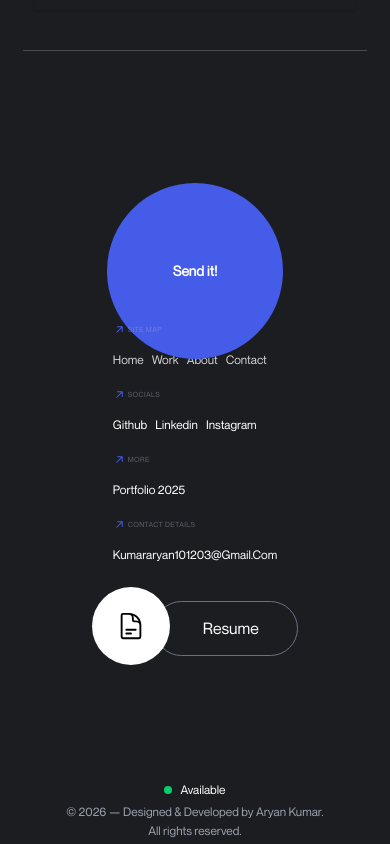
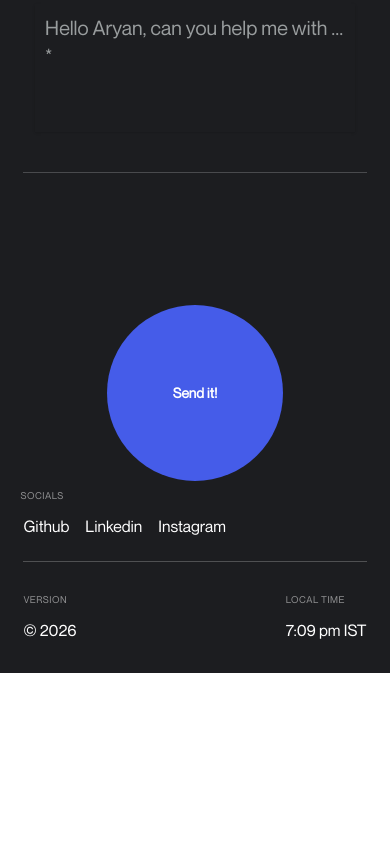
Before and after one commit to Aryan-Kumar47/portfolio2026, a Next.js app: page /contact in a window 390 px wide. Shown: the part 995-1839 px from the top of the page. After the commit the page ends 1668 px from the top, so only its background shows below. Built offline with nearby package versions, Linux system fonts and the light colour scheme.

Commit message:
macbook changes

```diff
--- a/src/app/about/page.tsx
+++ b/src/app/about/page.tsx
@@ -108,7 +108,6 @@ const About: FC<pageProps> = ({}) => {
         {/* <Test /> */}
         {/* <WhatIMake source="About" /> */}
         {/* <div className="h-[50vh] bg-white"></div> */}
-        <Footer />
       </main>
       <Footer />
     </>
--- a/src/app/contact/page.tsx
+++ b/src/app/contact/page.tsx
@@ -4,7 +4,6 @@ import {
   footerSocialLinks,
   navLinks,
   portfolio2025,
-  resume,
 } from "@/src/components/Menu/data";
 import TransitionLink from "@/src/components/TransitionLink";
 import Magnetic from "@/src/components/UI/Magnetic";
@@ -15,15 +14,35 @@ import gsap from "gsap";
 import { ScrollTrigger } from "gsap/all";
 import { usePathname } from "next/navigation";
 import React, { FC, useEffect, useState } from "react";
-import { HiMiniArrowUpRight, HiOutlineDocumentText } from "react-icons/hi2";
 import { PiSpinnerGapBold } from "react-icons/pi";
 
 interface pageProps {}
 
 const page: FC<pageProps> = ({}) => {
   const pathname = usePathname();
+  const [status, setStatus] = useState("Send it!");
+  const [isLoading, setIsLoading] = useState<boolean>();
+  const [time, setTime] = useState("");
   const currentYear = new Date().getFullYear();
   const { enter, leave } = useCursorContext();
+
+  useEffect(() => {
+    const updateTime = () => {
+      const formatted = new Date().toLocaleTimeString("en-IN", {
+        timeZone: "Asia/Kolkata",
+        hour: "numeric", // 👈 no leading zero (9 instead of 09)
+        minute: "2-digit",
+        hour12: true,
+      });
+
+      setTime(`${formatted} IST`);
+    };
+
+    updateTime();
+    const interval = setInterval(updateTime, 1000);
+
+    return () => clearInterval(interval);
+  }, []);
 
   useEffect(() => {
     gsap.registerPlugin(ScrollTrigger);
@@ -50,8 +69,7 @@ const page: FC<pageProps> = ({}) => {
     email: "",
     message: "",
   });
-  const [status, setStatus] = useState("Send it!");
-  const [isLoading, setIsLoading] = useState<boolean>();
+
   const handleChange = (
     e: React.ChangeEvent<HTMLInputElement | HTMLTextAreaElement>,
   ) => {
@@ -104,6 +122,21 @@ const page: FC<pageProps> = ({}) => {
               Let'<span className={`${geraldine.className}`}>s</span> start a
               project together
             </h1>
+            <div className="block lg:hidden">
+              <div className="pt-[calc(clamp(3.25em,7vw,8em)*.875*1.175)] h-[calc(var(--section-padding)*.75)] "></div>
+              <div className="">
+                <h5 className="mb-[1.5em]!">Email</h5>
+                <a
+                  target="_blank"
+                  rel="noopener noreferrer"
+                  href={`mailto:${email}`}
+                >
+                  <span className="text-white text-[calc(clamp(3.25em,7vw,8em)*.375)] leading-[1.06] tracking-[-0.02em]">
+                    {email}
+                  </span>
+                </a>
+              </div>
+            </div>
           </div>
         </div>
         <section className="flex gap-x-10 container-custom medium w-full">
@@ -186,7 +219,7 @@ const page: FC<pageProps> = ({}) => {
           <div className="hidden py-8 lg:py-16 lg:flex flex-col w-full lg:w-[27%] lg:pl-[calc(clamp(2.5em,8vw,8em)/2)]">
             {/* Contact Details */}
             <span className="text-[0.6em] uppercase tracking-[0.05em] opacity-50 mb-4">
-              Contact Details
+              Email
             </span>
 
             <ul className="flex flex-col items-start gap-y-3 pb-10">
@@ -214,7 +247,11 @@ const page: FC<pageProps> = ({}) => {
 
             <ul className="flex flex-col gap-y-2 pb-10 text-white/80">
               {navLinks.map((item, index) => (
-                <TransitionLink href={item.href} className="group w-fit">
+                <TransitionLink
+                  key={"navlinks_" + index}
+                  href={item.href}
+                  className="group w-fit"
+                >
                   <Magnetic>
                     <div>
                       <div>{item.name}</div>
@@ -232,7 +269,7 @@ const page: FC<pageProps> = ({}) => {
 
             <ul className="flex flex-col items-start gap-y-3">
               {footerSocialLinks.map((item, i) => (
-                <li key={i}>
+                <li key={"contact_footer_social" + i}>
                   <a
                     href={item.link}
                     target="_blank"
@@ -251,47 +288,42 @@ const page: FC<pageProps> = ({}) => {
             </ul>
           </div>
         </section>
-        <div className="md:flex-row flex-col flex lg:hidden flex-1 justify-between items-center py-8">
-          <div className="text-xs">
-            <div className="">
-              <div className="text-gray-400 flex items-center gap-x-0.5 flex-row mb-4">
-                <HiMiniArrowUpRight size={13} color="#455CE9" />{" "}
-                <span className="text-[0.6em] uppercase tracking-[0.05em] opacity-50">
-                  Site Map
-                </span>
-              </div>
-              <ul className="flex flex-row gap-x-2 pb-5 text-white/80">
-                {navLinks.map((item, index) => (
-                  <TransitionLink href={item.href} className="group w-fit">
-                    <Magnetic>
-                      <div>
-                        <div>{item.name}</div>
-                        <span className="absolute left-1/2 -bottom-1 h-px w-full bg-white origin-center scale-x-0 group-hover:scale-x-100 transition-transform duration-300 -translate-x-1/2"></span>
-                      </div>
-                    </Magnetic>
-                  </TransitionLink>
-                ))}
-              </ul>
+        <div className="flex lg:hidden w-full flex-wrap relative flex-col-reverse md:flex-row justify-between  pt-[calc(var(--section-padding)/1.3)] sm:pr-[calc(var(--gap-padding)/1.33)] pb-[calc(var(--gap-padding)/1.75)] sm:pl-[calc(var(--gap-padding)/1.33)]">
+          <div className="flex justify-between md:w-auto w-full relative md:px-0 px-(--container-padding) md:pb-0 pb-[calc(var(--gap-padding)*0.75)]">
+            <div className="pr-(--gap-padding)">
+              <h5 className="mb-[1.5em]!">Version</h5>
+              <p className="h-[2.5em flex justify-center items-center">
+                © {currentYear}
+              </p>
             </div>
             <div className="">
-              <div className="text-gray-400 flex items-center gap-x-0.5 flex-row mb-4">
-                <HiMiniArrowUpRight size={13} color="#455CE9" />{" "}
-                <span className="text-[0.6em] uppercase tracking-[0.05em] opacity-50">
+              <h5 className="mb-[1.5em]!">Local time</h5>
+              <p className="h-[2.5em flex justify-center items-center">
+                {time}
+              </p>
+            </div>
+          </div>
+          <div className="px-[calc(var(--container-padding)-var(--gap-padding)*0.333)] pb-[calc(var(--section-padding)/3)] md:px-0 md:pb-0">
+            <h5 className="md:pl-[calc(var(--gap-padding)*0.5)] pl-[calc(var(--gap-padding)/3)] mb-[1.5em]!">
               Socials
-                </span>
-              </div>
-              <ul className="flex flex-row items-start gap-x-2 pb-5">
+            </h5>
+            <ul className={``}>
               {footerSocialLinks.map((item, i) => (
-                  <li key={i}>
+                <li
+                  key={"contact_footer_social_mobile" + i}
+                  className="inline-flex"
+                >
                   <a
                     href={item.link}
                     target="_blank"
                     rel="noopener noreferrer"
-                      className="group relative inline-block text-white"
+                    className={`group relative inline-block text-white px-[calc(var(--gap-padding)/3)]`}
                   >
                     <Magnetic>
                       <div>
-                          <div>{item.name}</div>
+                        <div className="h-[2.5em flex justify-center items-center">
+                          {item.name}
+                        </div>
                         <span className="absolute left-1/2 -bottom-1 h-px w-full bg-white origin-center scale-x-0 group-hover:scale-x-100 transition-transform duration-300 -translate-x-1/2"></span>
                       </div>
                     </Magnetic>
@@ -299,88 +331,19 @@ const page: FC<pageProps> = ({}) => {
                 </li>
               ))}
             </ul>
+            <div className="md:hidden block h-px bg-(--color-border-light) mt-(--gap-padding) w-[calc(100%-var(--gap-padding)*0.666)] ml-[calc(var(--gap-padding)*0.333)]"></div>
+          </div>
+        </div>
+        <div className="hidden lg:flex w-full justify-between pt-[calc(var(--section-padding)/1.3)] sm:pr-[calc(var(--gap-padding)/1.33)] pb-[calc(var(--gap-padding)/1.75)] sm:pl-[calc(var(--gap-padding)/1.33)]">
+          <div className="pr-(--gap-padding)">
+            <h5 className="mb-[1.5em]!">Version</h5>
+            <p className="h-[2.5em flex justify-center items-center">
+              © {currentYear}
+            </p>
           </div>
           <div className="">
-              <div className="text-gray-400 flex items-center gap-x-0.5 flex-row mb-4">
-                <HiMiniArrowUpRight size={13} color="#455CE9" />{" "}
-                <span className="text-[0.6em] uppercase tracking-[0.05em] opacity-50">
-                  More
-                </span>
-              </div>
-              <div className="flex flex-row gap-x-2 items-start pb-5">
-                <a
-                  href={portfolio2025}
-                  target="_blank"
-                  rel="noopener noreferrer"
-                  className="flex flex-row justify-center items-center gap-x-2"
-                >
-                  <Magnetic>
-                    <div>Portfolio 2025</div>
-                    <span className="absolute left-1/2 -bottom-1 h-px w-full bg-white origin-center scale-x-0 group-hover:scale-x-100 transition-transform duration-300 -translate-x-1/2"></span>
-                  </Magnetic>{" "}
-                </a>
-              </div>
-            </div>
-            <div className="">
-              <div className="text-gray-400 flex items-center gap-x-0.5 flex-row mb-4">
-                <HiMiniArrowUpRight size={13} color="#455CE9" />{" "}
-                <span className="text-[0.6em] uppercase tracking-[0.05em] opacity-50">
-                  Contact Details
-                </span>
-              </div>
-              <ul className="flex flex-col items-start gap-x-2 pb-5">
-                <li>
-                  <a
-                    target="_blank"
-                    rel="noopener noreferrer"
-                    href={`mailto:${email}`}
-                    className="capitalize link--metis link flex flex-row justify-center items-center gap-x-2 relative group"
-                  >
-                    <Magnetic>
-                      <div>
-                        <div>{email}</div>
-                        <span className="absolute left-1/2 -bottom-1 h-px w-full bg-white origin-center scale-x-0 group-hover:scale-x-100 transition-transform duration-300 -translate-x-1/2"></span>
-                      </div>
-                    </Magnetic>{" "}
-                  </a>
-                </li>
-              </ul>
-            </div>
-          </div>
-          <div className="cursor-pointer">
-            <a
-              onMouseEnter={() => enter("View My Resume")}
-              onMouseLeave={leave}
-              target="_blank"
-              href={resume}
-              className="flex flex-row justify-center items-center group a cursor-pointer mt-1"
-            >
-              <div className="w-fit z-1">
-                <Magnetic hoverEffect={false}>
-                  <div className="p-6 transition-transform duration-300 ease-(--ease) bg-white -mr-4 rounded-full">
-                    <HiOutlineDocumentText
-                      className=" text-black group-hover:scale-125 transition-transform duration-300 ease-(--ease)"
-                      size={30}
-                    />
-                  </div>
-                </Magnetic>
-              </div>
-              <div className="py-4 text-nowrap pr-8 pl-12 text-center border border-gray-500 rounded-full">
-                <p>Resume&nbsp;&nbsp;</p>
-              </div>
-            </a>
-          </div>
-        </div>
-        <div className="mt-20 lg:mt-40">
-          <div className="flex flex-row justify-center items-center gap-x-2 mb-1">
-            <span className="w-2 h-2 rounded-full bg-green-400 animate-pulse"></span>
-            <p className="text-xs">Available</p>
-          </div>
-          <div className="flex flex-row justify-center items-center mb-1">
-            <p className="text-gray-400 text-xs text-center leading-[1.6]">
-              &copy; {currentYear} — Designed & Developed by Aryan Kumar. <br />
-              All rights reserved.
-            </p>
+            <h5 className="mb-[1.5em]!">Local time</h5>
+            <p className="h-[2.5em flex justify-center items-center">{time}</p>
           </div>
         </div>
       </div>
--- a/src/components/AboutSection.tsx
+++ b/src/components/AboutSection.tsx
@@ -1,14 +1,11 @@
-import React, { useEffect, useRef, useState } from "react";
+import { useEffect, useRef, useState } from "react";
 import { geraldine } from "../utlis/fonts";
 import { useScrollRotate } from "../hooks/useScrollRotate";
 import { useScrollParallaxY } from "../hooks/useScrollParallaxY";
 import RounderButton from "./UI/RoundedButton";
 import Text from "./UI/Text";
 import ArrowIcon from "./UI/ArrowIcon";
-import Image from "next/image";
-import ParallaxImage from "./UI/ParallaxImage";
 import { linkedin } from "./Menu/data";
-import { IoIosArrowRoundForward } from "react-icons/io";
 
 interface AboutSectionI {
   source?: "Home" | "About";
--- a/src/components/Footer.tsx
+++ b/src/components/Footer.tsx
@@ -1,25 +1,13 @@
 "use client";
-import { FC, useRef } from "react";
+import { FC, useEffect, useRef, useState } from "react";
 import { usePathname } from "next/navigation";
 import gsap from "gsap";
-import { ScrollTrigger } from "gsap/all";
 import { useGSAP } from "@gsap/react";
-import { CiMail } from "react-icons/ci";
-import { HiArrowLongUp, HiOutlineDocumentText } from "react-icons/hi2";
-import { HiMiniArrowUpRight } from "react-icons/hi2";
 import { geraldine } from "../utlis/fonts";
-import {
-  email,
-  footerSocialLinks,
-  navLinks,
-  portfolio2025,
-  resume,
-} from "./Menu/data";
+import { email, footerSocialLinks, navLinks, portfolio2025 } from "./Menu/data";
 import Magnetic from "./UI/Magnetic";
 import TransitionLink from "./TransitionLink";
-import { useCursorContext } from "../context/CursorContext";
 import RoundedButton from "./UI/RoundedButton";
-import { useScrollParallaxY } from "../hooks/useScrollParallaxY";
 import ParallaxSlider from "./UI/ParallaxSlider";
 interface FooterProps {}
 
@@ -27,7 +15,25 @@ const Footer: FC<FooterProps> = ({}) => {
   const pathname = usePathname();
   const wrapRef = useRef<HTMLDivElement | null>(null);
   const currentYear = new Date().getFullYear();
-  const { enter, leave } = useCursorContext();
+  const [time, setTime] = useState("");
+
+  useEffect(() => {
+    const updateTime = () => {
+      const formatted = new Date().toLocaleTimeString("en-IN", {
+        timeZone: "Asia/Kolkata",
+        hour: "numeric",
+        minute: "2-digit",
+        hour12: true,
+      });
+
+      setTime(`${formatted} IST`);
+    };
+
+    updateTime();
+    const interval = setInterval(updateTime, 1000);
+
+    return () => clearInterval(interval);
+  }, []);
   useGSAP(
     () => {
       if (!wrapRef.current) return;
@@ -44,45 +50,7 @@ const Footer: FC<FooterProps> = ({}) => {
     },
     { scope: wrapRef, dependencies: [pathname] },
   );
-  // useGSAP(() => {
-  //   gsap.registerPlugin(ScrollTrigger);
-  //   gsap.to(wrapRef.current, {
-  //     height: "0vh",
-  //     ease: "none",
-  //     scrollTrigger: {
-  //       trigger: wrapRef.current,
-  //       start: "top bottom",
-  //       end: "bottom top",
-  //       scrub: true,
-  //     },
-  //   });
-  //   const tl = gsap.timeline({
-  //     scrollTrigger: {
-  //       trigger: ".footer_trigger",
-  //       start: "bottom bottom",
-  //       end: "bottom 150px",
-  //       scrub: true,
-  //     },
-  //   });
-  //   tl.fromTo(
-  //     ".fixed_footer",
-  //     {
-  //       y: -500,
-  //     },
-  //     {
-  //       y: 0,
-  //     },
-  //   );
-  // });
-  useScrollParallaxY({
-    trigger: ".footer",
-    fromY: 100,
-    toY: 0,
-  });
   return (
-    // <footer
-    //   className={`fixed_footer select-none h-scree bg-(--color-dark) text-white w-full fixed left-0 bottom-0`}
-    // >
     <>
       <div className="w-full relative h-0 block z-2">
         <div
@@ -115,17 +83,44 @@ const Footer: FC<FooterProps> = ({}) => {
                   </h1>
                 </div>
                 <div className="container-custom medium w-full">
-                  <div className="pb-[calc(var(--section-padding)*1)]">
+                  <div className="mb-[calc(var(--section-padding)*0.6)] relative">
                     <div className="block w-full h-px bg-(--color-border-light)"></div>
+                    <div className="absolute top-1/2 left-1/2 -translate-x-1/2 -translate-y-1/2">
+                      <div className="flex gap-x-[calc(var(--gap-padding)/2)]">
+                        {footerSocialLinks.map((item, i) => {
+                          const Icon = item.Icon;
+                          return (
+                            <div
+                              key={"footer_social_link" + i}
+                              className="w-fit"
+                            >
+                              <RoundedButton
+                                target="_blank"
+                                border
+                                rel="noopener noreferrer"
+                                href={item.link}
+                                className="rounded-[50%] w-[clamp(5em,11vw,10em)] h-[clamp(5em,11vw,10em)]"
+                              >
+                                <span className="text-white">
+                                  <Icon />
+                                </span>
+                              </RoundedButton>
+                            </div>
+                          );
+                        })}
+                      </div>
+                    </div>
                   </div>
                   <div className="flex justify-center items-center flex-col gap-[calc(var(--section-padding)*.475)]">
                     <div className="w-full md:w-fit">
-                      <RoundedButton border className="h-[6.5em] w-full">
+                      <RoundedButton
+                        border
+                        className="sm:h-[6.5em] h-[4.5em] w-full"
+                      >
                         <a
                           target="_blank"
                           rel="noopener noreferrer"
                           href={`mailto:${email}`}
-                          // className="w-fit"
                         >
                           <span className="text-white text-[calc(clamp(3.25em,7vw,8em)*.375)] leading-[1.06] tracking-[-0.02em]">
                             {email}
@@ -136,41 +131,45 @@ const Footer: FC<FooterProps> = ({}) => {
                   </div>
                 </div>
               </div>
-              <div className="flex w-full flex-wrap relative flex-col-reverse md:flex-row justify-between  pt-[calc(var(--section-padding)/1.3)] pr-[calc(var(--gap-padding)/1.33)] pb-[calc(var(--gap-padding)/1.75)] pl-[calc(var(--gap-padding)/1)]">
+              <div className="flex w-full flex-wrap relative flex-col-reverse md:flex-row justify-between  pt-[calc(var(--section-padding)/1.3)] sm:pr-[calc(var(--gap-padding)/1.33)] pb-[calc(var(--gap-padding)/1.75)] sm:pl-[calc(var(--gap-padding)/1.33)]">
                 <div className="flex justify-between md:w-auto w-full relative md:px-0 px-(--container-padding) md:pb-0 pb-[calc(var(--gap-padding)*0.75)]">
                   <div className="pr-(--gap-padding)">
                     <h5 className="mb-[1.5em]!">Version</h5>
-                    <p className="text-[0.8em]">2022 © Edition</p>
+                    <p className="h-[2.5em flex justify-center items-center">
+                      © {currentYear}
+                    </p>
                   </div>
                   <div className="">
-                    <h5 className="mb-[1.5em]!">Version</h5>
-                    <p className="text-[0.8em]">2022 © Edition</p>
+                    <h5 className="mb-[1.5em]!">Local time</h5>
+                    <p className="h-[2.5em flex justify-center items-center">
+                      {time}
+                    </p>
                   </div>
                 </div>
                 <div className="px-[calc(var(--container-padding)-var(--gap-padding)*0.333)] pb-[calc(var(--section-padding)/3)] md:px-0 md:pb-0">
                   <h5 className="md:pl-[calc(var(--gap-padding)*0.5)] pl-[calc(var(--gap-padding)/3)] mb-[1.5em]!">
-                    Socials
+                    Navigation
                   </h5>
                   <ul className={``}>
-                    {footerSocialLinks.map((item, i) => (
-                      <li key={i} className="inline-flex text-[0.85em]">
-                        <a
-                          href={item.link}
-                          target="_blank"
-                          rel="noopener noreferrer"
+                    {navLinks.map((item, i) => {
+                      return pathname === item.href ? null : (
+                        <li key={i} className="inline-flex">
+                          <TransitionLink
+                            href={`${item.href}`}
                             className={`group relative inline-block text-white px-[calc(var(--gap-padding)/3)]`}
                           >
                             <Magnetic>
                               <div>
-                              <div className="h-[2.5em] flex justify-center items-center">
+                                <div className="h-[2.5em flex justify-center items-center">
                                   {item.name}
                                 </div>
                                 <span className="absolute left-1/2 -bottom-1 h-px w-full bg-white origin-center scale-x-0 group-hover:scale-x-100 transition-transform duration-300 -translate-x-1/2"></span>
                               </div>
                             </Magnetic>
-                        </a>
+                          </TransitionLink>
                         </li>
-                    ))}
+                      );
+                    })}
                   </ul>
                   <div className="md:hidden block h-px bg-(--color-border-light) mt-(--gap-padding) w-[calc(100%-var(--gap-padding)*0.666)] ml-[calc(var(--gap-padding)*0.333)]"></div>
                 </div>
--- a/src/components/Menu/HeroNav.tsx
+++ b/src/components/Menu/HeroNav.tsx
@@ -25,7 +25,7 @@ const HeroNav: React.FC<HeroNavProps> = ({ open, setOpen }) => {
               <div
                 className={`name text-[16px] flex overflow-hidden w-30 text-nowrap py-2 rounded-full `}
               >
-                <p className={""}>Design & Code by</p>
+                <p className={""}>Code by Aryan</p>
               </div>
             </TransitionLink>
           </Magnetic>
--- a/src/context/CursorContext.tsx
+++ b/src/context/CursorContext.tsx
@@ -17,7 +17,7 @@ export const CursorProvider = ({ children }: { children: React.ReactNode }) => {
       >
         <span
           ref={cursor.textRef}
-          className="absolute -left-3.5 top-1/2 -translate-y-1/2 opacity-0 scale-0 rounded-full px-4 pl-13.75 py-3.75 bg-white/20 backdrop-blur-xs border border-white/20 shadow-lg text-nowrap pointer-events-none text-xs text-black"
+          className="absolute -left-3.5 top-1/2 -translate-y-1/2 opacity-0 scale-0 rounded-full px-4 pl-13.75 py-3.75 bg-white/20 backdrop-blur-xs border border-white/20 shadow-lg text-nowrap pointer-events-none text-(--color-dark)"
         >
           click to enable sound
         </span>
```
Also changed, not shown: src/app/work/[id]/page.tsx (+4 -18 lines), src/components/Menu/FullscreenMenu.tsx (+3 -122 lines), src/components/work/Project.tsx (+4 -4 lines). Lines whose indentation alone changed are shown as unchanged.
